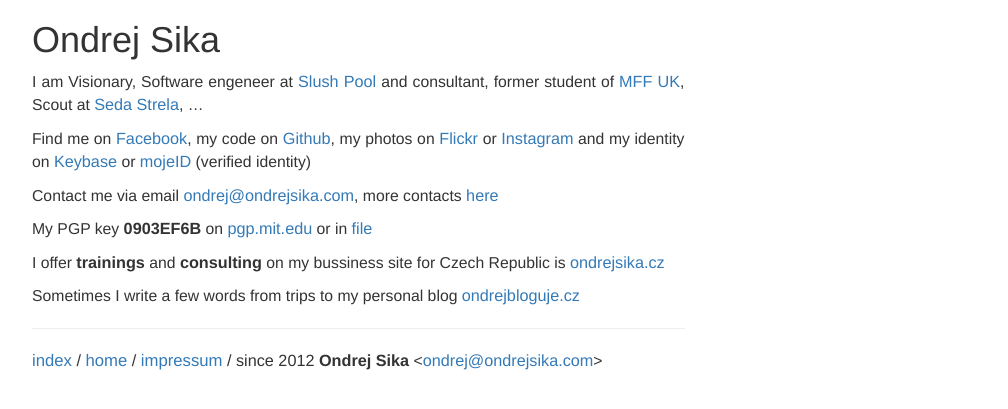
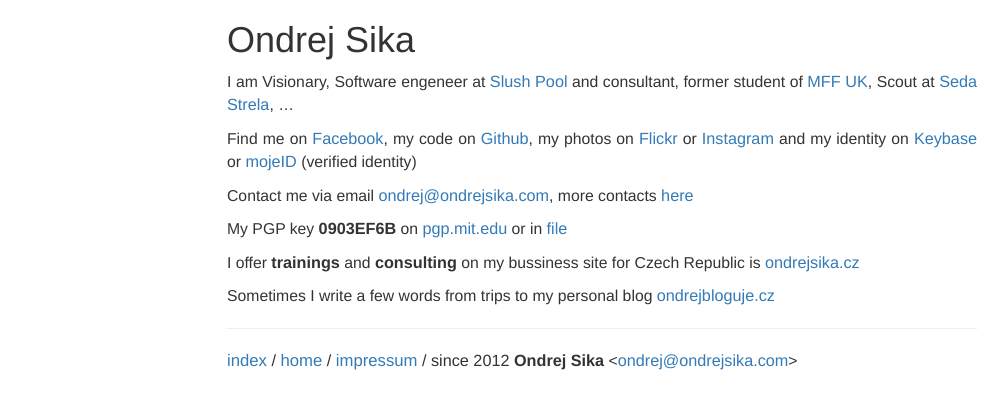
Before and after one commit to ondrejsika/ondrejsika.com, a Jekyll site: the page built from index.md, in a window 1280 px wide. Shown: the top 409 px of the page, without its empty margins (38-1046 px from the left). Built offline with Jekyll 4.4.1, drawn with Linux system fonts in a browser that asks for light colours; comment, search, counter and statistics services are not loaded.

Commit message:
layput - center

```diff
--- a/_layouts/default.html
+++ b/_layouts/default.html
@@ -3,7 +3,7 @@
 ---
 <div class="container">
 <div class="row">
-<div class="col-md-7">
+<div class="col-md-8 col-md-offset-2">
 {% if page.noheader %}
 {% else %}
 <span class="site-header">Ondrej Sika</span>
```
